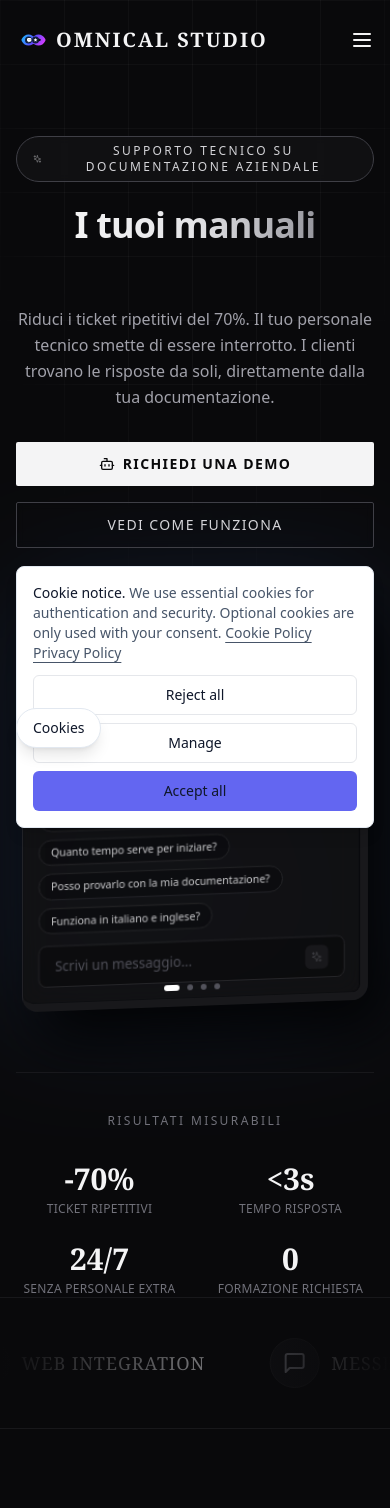
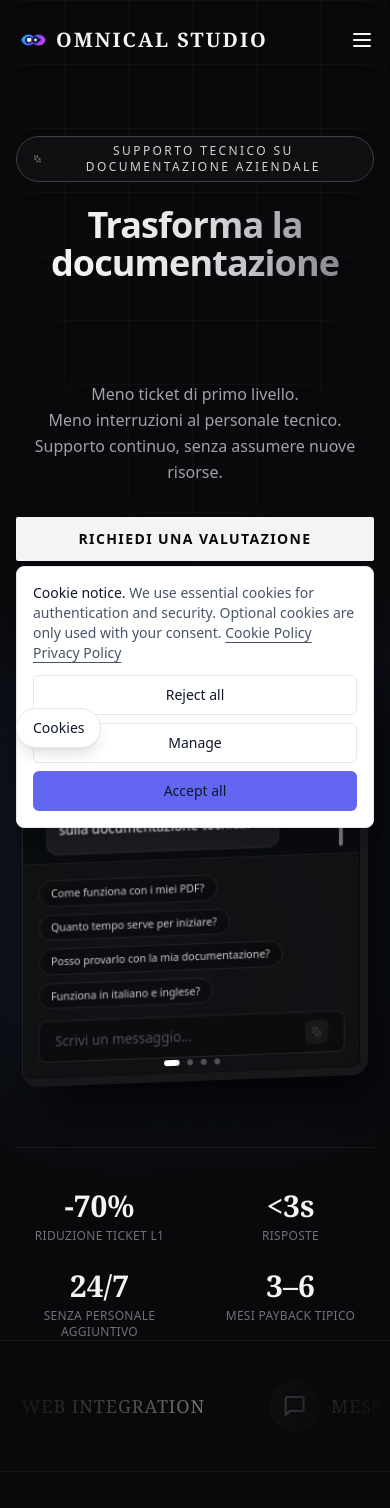
Before and after one commit to Sinbad21/ChatbotPLC, a Next.js app in the folder apps/web/: page / in a window 390 px wide. Shown: the top 1508 px of the page. Built offline with nearby package versions, Linux system fonts and the light colour scheme.

Commit message:
New pharse

```diff
--- a/apps/web/src/components/landing-new/Hero.tsx
+++ b/apps/web/src/components/landing-new/Hero.tsx
@@ -528,7 +528,7 @@ export const Hero: React.FC = () => {
               <div className="absolute inset-0 bg-gradient-to-r from-transparent via-white/20 to-transparent translate-x-[-100%] group-hover:translate-x-[100%] transition-transform duration-1000" />
               <Sparkles className="w-3 h-3 text-platinum-300 animate-pulse" />
               <span className="text-platinum-300 text-xs uppercase tracking-[0.2em] font-medium">
-                Supporto Tecnico su Documentazione Aziendale
+                Supporto tecnico su documentazione aziendale
               </span>
             </div>
           </motion.div>
@@ -540,9 +540,9 @@ export const Hero: React.FC = () => {
             className="mb-6"
           >
             <h1 className="font-sans text-4xl sm:text-5xl md:text-6xl lg:text-7xl font-extrabold tracking-tight text-transparent bg-clip-text bg-gradient-to-r from-platinum-50 via-platinum-200 to-platinum-500 leading-[1.05]">
-              I tuoi manuali <br />
+              Trasforma la documentazione <br />
               <span className="relative inline-block">
-                rispondono. 24/7.
+                in risparmio operativo.
               </span>
             </h1>
           </motion.div>
@@ -553,7 +553,9 @@ export const Hero: React.FC = () => {
             transition={{ duration: 0.8, delay: 0.5 }}
             className="max-w-xl mx-auto lg:mx-0 text-platinum-400 text-base sm:text-lg font-light leading-relaxed mb-8 sm:mb-10"
           >
-            Riduci i ticket ripetitivi del 70%. Il tuo personale tecnico smette di essere interrotto. I clienti trovano le risposte da soli, direttamente dalla tua documentazione.
+            Meno ticket di primo livello.<br />
+            Meno interruzioni al personale tecnico.<br />
+            Supporto continuo, senza assumere nuove risorse.
           </motion.p>
 
           <motion.div
@@ -568,8 +570,7 @@ export const Hero: React.FC = () => {
             >
               <span className="absolute inset-0 w-full h-full bg-gradient-to-r from-transparent via-white/80 to-transparent -translate-x-full group-hover:translate-x-full transition-transform duration-700 ease-in-out"></span>
               <span className="relative flex items-center justify-center gap-2 z-10">
-                <Bot className="w-4 h-4" />
-                Richiedi una Demo
+                Richiedi una valutazione
               </span>
             </Link>
             <a
@@ -578,7 +579,7 @@ export const Hero: React.FC = () => {
             >
               <span className="absolute inset-0 w-full h-full bg-platinum-800/0 group-hover:bg-platinum-800/40 transition-colors duration-300"></span>
               <span className="absolute inset-0 w-full h-full bg-gradient-to-r from-transparent via-white/10 to-transparent -translate-x-full group-hover:translate-x-full transition-transform duration-700 ease-in-out"></span>
-              <span className="relative z-10">Vedi Come Funziona</span>
+              <span className="relative z-10">Vedi come funziona</span>
             </a>
           </motion.div>
         </div>
@@ -645,23 +646,22 @@ export const Hero: React.FC = () => {
         className="z-10 container mx-auto px-4 sm:px-6 mt-16 md:mt-24"
       >
         <div className="border-t border-platinum-800/50 pt-10">
-          <p className="text-xs text-platinum-500 uppercase tracking-[0.2em] text-center mb-8">Risultati Misurabili</p>
-          <div className="grid grid-cols-2 md:grid-cols-4 gap-6 md:gap-8 max-w-3xl mx-auto">
+          <div className="grid grid-cols-2 md:grid-cols-4 gap-6 md:gap-8 max-w-4xl mx-auto">
             <div className="text-center">
               <div className="text-3xl md:text-4xl font-serif font-bold text-platinum-100 mb-1">-70%</div>
-              <div className="text-xs text-platinum-500 uppercase tracking-wide">Ticket Ripetitivi</div>
+              <div className="text-xs text-platinum-500 uppercase tracking-wide">Riduzione ticket L1</div>
             </div>
             <div className="text-center">
               <div className="text-3xl md:text-4xl font-serif font-bold text-platinum-100 mb-1">&lt;3s</div>
-              <div className="text-xs text-platinum-500 uppercase tracking-wide">Tempo Risposta</div>
+              <div className="text-xs text-platinum-500 uppercase tracking-wide">Risposte</div>
             </div>
             <div className="text-center">
               <div className="text-3xl md:text-4xl font-serif font-bold text-platinum-100 mb-1">24/7</div>
-              <div className="text-xs text-platinum-500 uppercase tracking-wide">Senza Personale Extra</div>
+              <div className="text-xs text-platinum-500 uppercase tracking-wide">Senza personale aggiuntivo</div>
             </div>
             <div className="text-center">
-              <div className="text-3xl md:text-4xl font-serif font-bold text-platinum-100 mb-1">0</div>
-              <div className="text-xs text-platinum-500 uppercase tracking-wide">Formazione Richiesta</div>
+              <div className="text-3xl md:text-4xl font-serif font-bold text-platinum-100 mb-1">3–6</div>
+              <div className="text-xs text-platinum-500 uppercase tracking-wide">Mesi payback tipico</div>
             </div>
           </div>
         </div>
```
